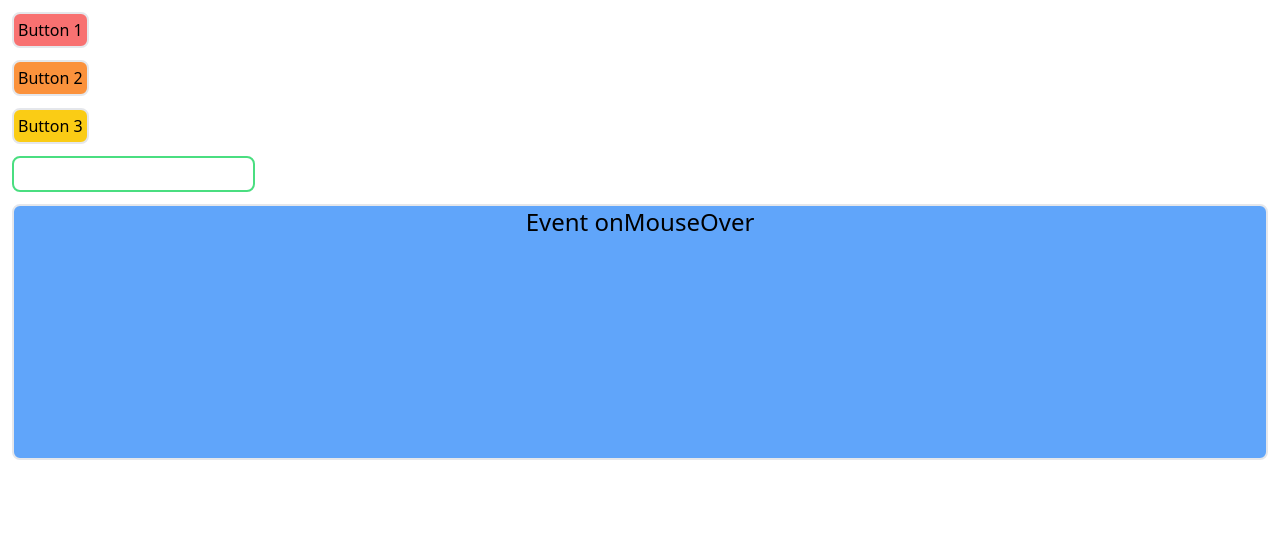
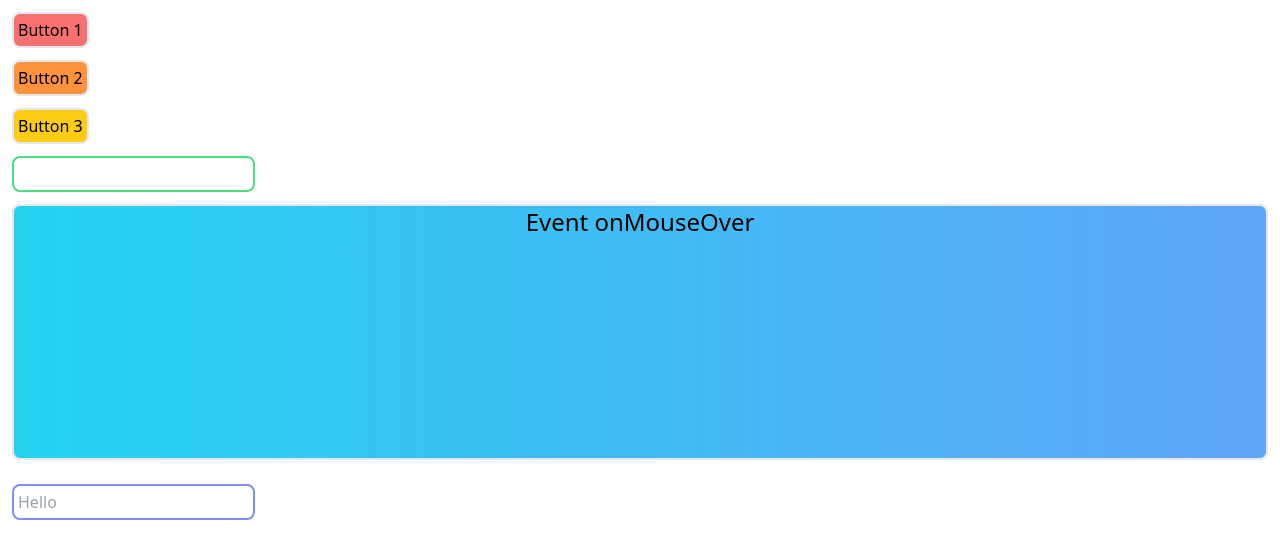
Before and after one commit to soAcademy/workshop-state-and-event, a React (Create React App) app: page / in a window 1280 px wide. Shown: the top 558 px of the page. Built offline with nearby package versions, Linux system fonts and the light colour scheme.

Commit message:
feat: Event6

```diff
--- a/src/App.js
+++ b/src/App.js
@@ -32,6 +32,7 @@ import Event2 from "./Events/Event2";
 import Event3 from "./Events/Event3";
 import Event4 from "./Events/Event4";
 import Event5 from "./Events/Event5";
+import Event6 from "./Events/Event6";
 
 const App = () => {
   return (
@@ -41,7 +42,7 @@ const App = () => {
       <Event3 />
       <Event4 />
       <Event5 />
-      {/* <Event6 /> */}
+      <Event6 />
       {/* <Event7 /> */}
       {/* <Event8 /> */}
 
--- a/src/Events/Event5.js
+++ b/src/Events/Event5.js
@@ -3,7 +3,7 @@ import React from "react";
 const Event5 = () => {
   return (
     <div
-      className="bg-blue-400 border-2 rounded-lg h-64 text-center text-2xl m-3 "
+      className="bg-gradient-to-r from-cyan-400 to-blue-400 border-2 rounded-lg h-64 text-center text-2xl m-3 "
       onMouseOver={() => console.log("Hello 5")}
     >
       Event onMouseOver
--- /dev/null
+++ b/src/Events/Event6.js
@@ -0,0 +1,14 @@
+import React from "react";
+
+const Event6 = () => {
+  return (
+    <input
+      type="text"
+      className="border-2 border-indigo-400 rounded-lg p-1 m-3"
+      onSelect={() => console.log("Hello 6")}
+      placeholder="Hello"
+    />
+  );
+};
+
+export default Event6;
```
